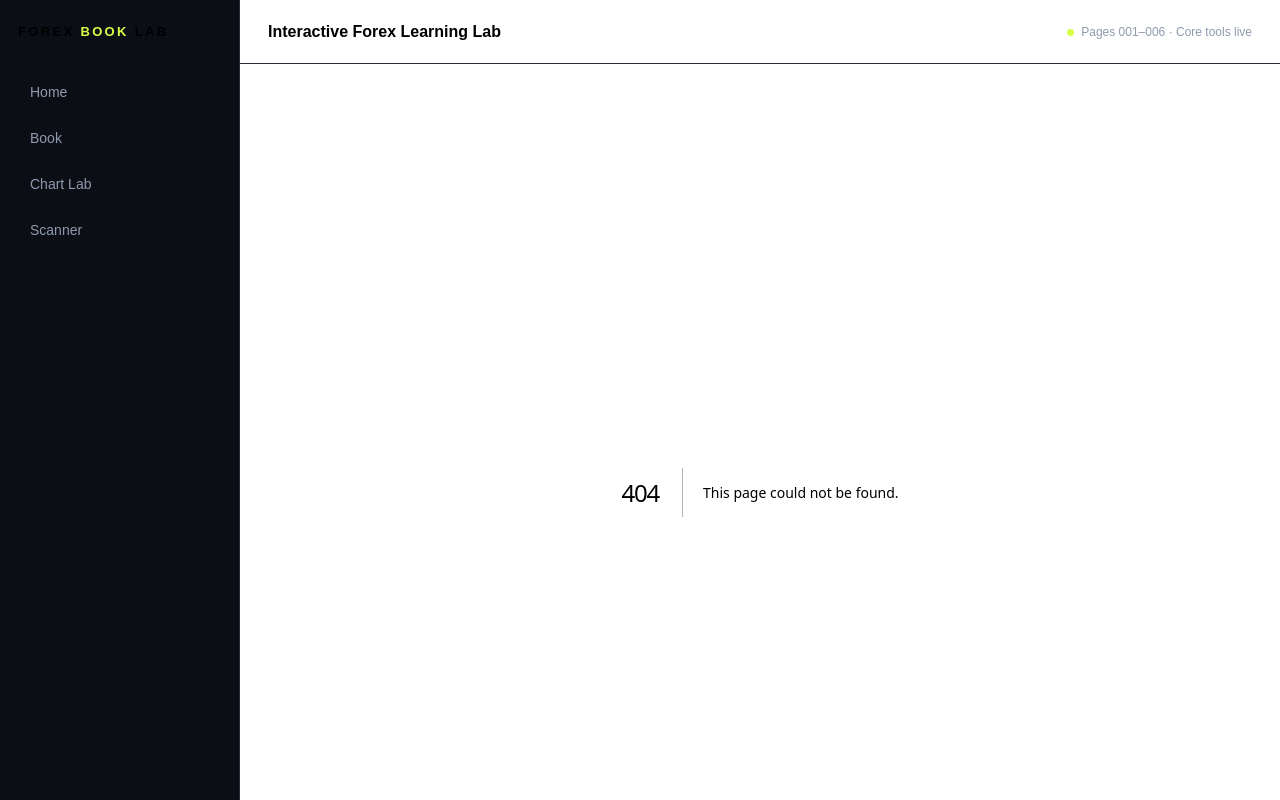
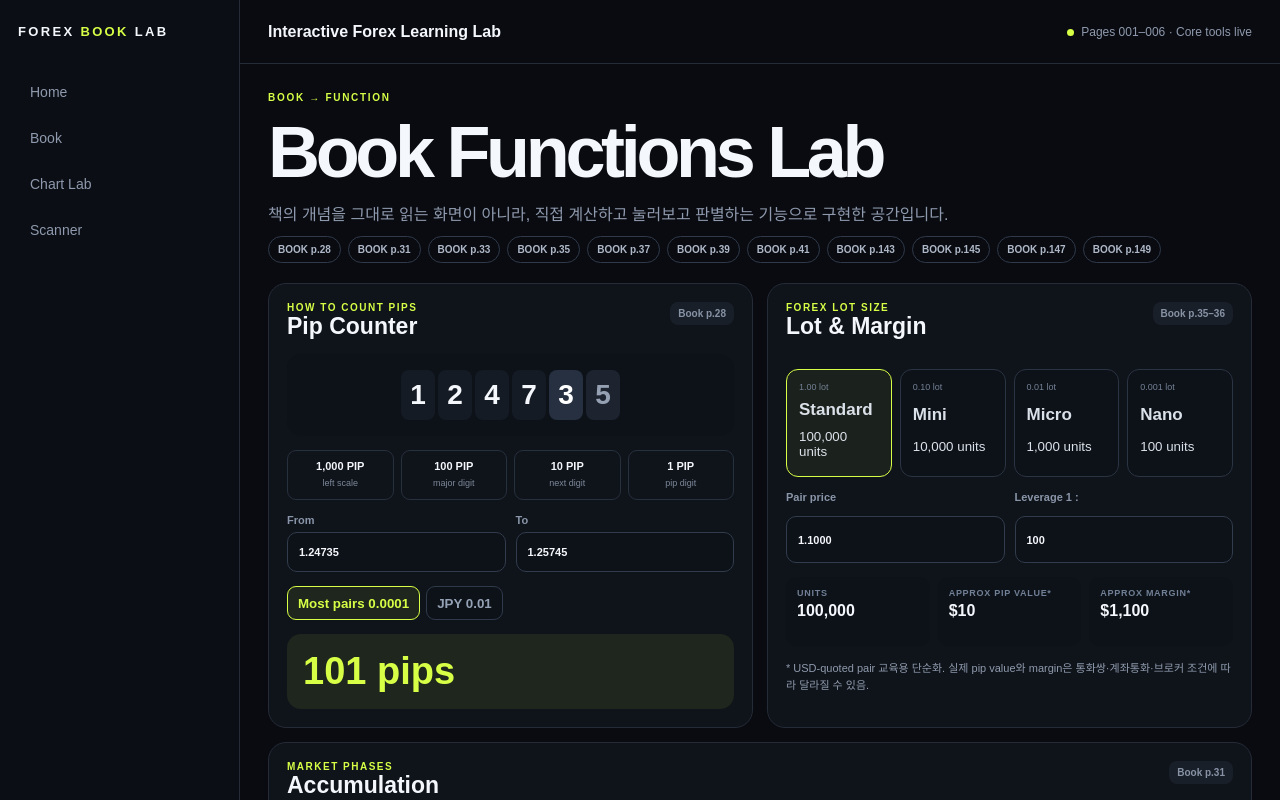
Before and after one commit to tjdrprns2001-coder/-pulse-radar-pro-v3, a Next.js app in the folder forex-book-lab/: page /book-tools in a window 1280 px wide. Before the commit this address had no page. Shown: the top 800 px of the page. Built offline with nearby package versions, Linux system fonts and the light colour scheme.

Commit message:
forex-book-lab: add book tools route

```diff
--- /dev/null
+++ b/forex-book-lab/src/app/book-tools/page.tsx
@@ -0,0 +1,5 @@
+import { BookFunctionsLab } from "@/features/book-tools/book-functions-lab";
+
+export default function BookToolsPage() {
+  return <BookFunctionsLab />;
+}
```
